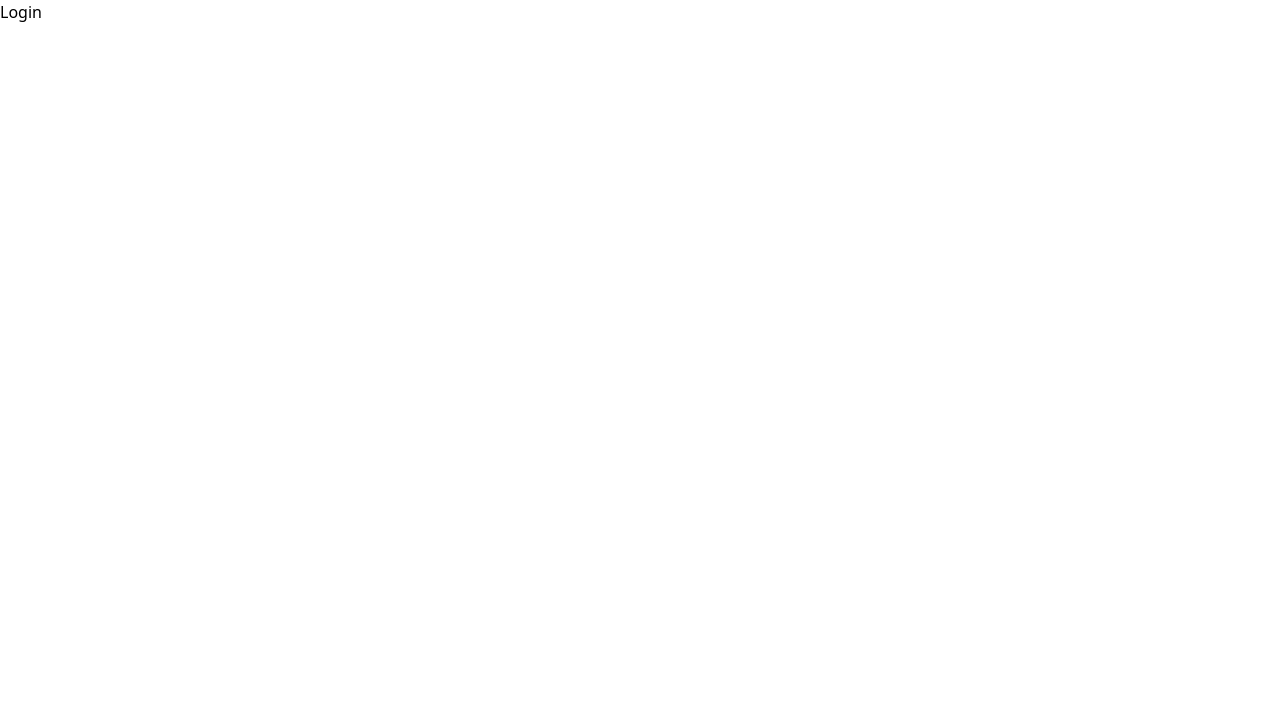
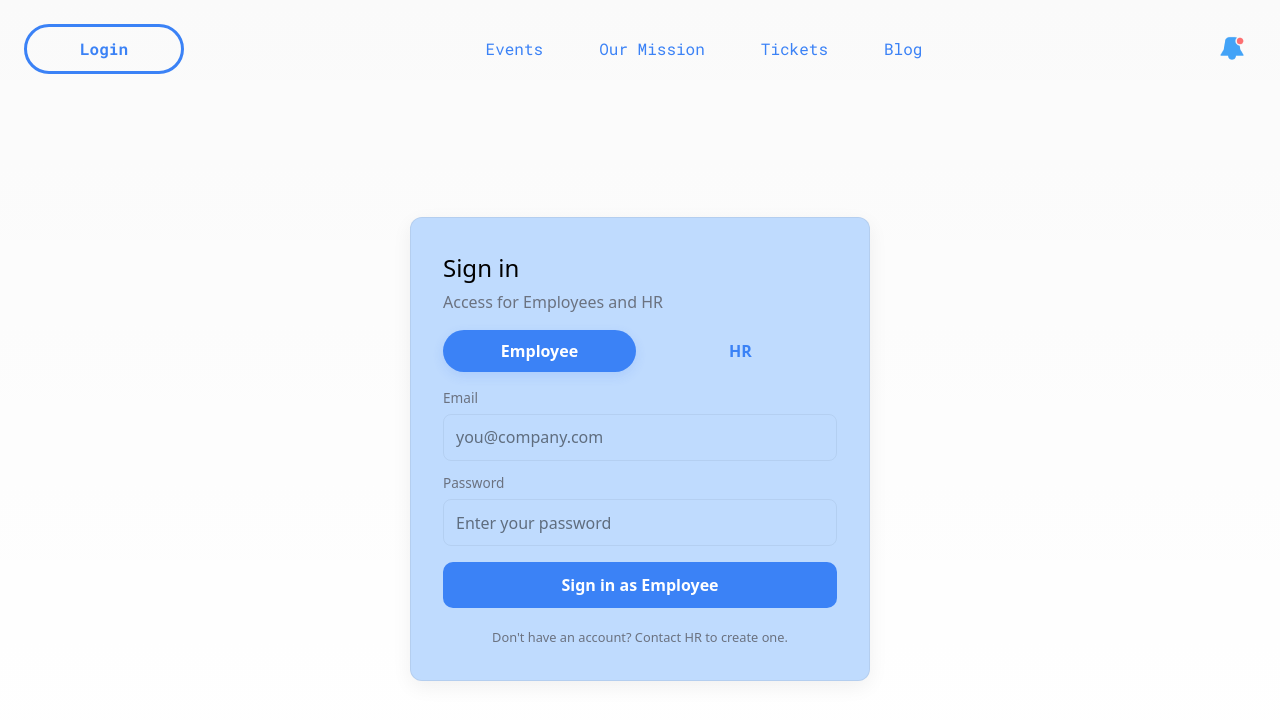
Before and after one commit to rogerjacobj/rj10-erm-system, a React (Vite) app in the folder frontend/: page /login in a window 1280 px wide. Shown: the top 720 px of the page. Built offline with nearby package versions, Linux system fonts and the light colour scheme.

Commit message:
update 9

```diff
--- a/frontend/src/components/Navbar.jsx
+++ b/frontend/src/components/Navbar.jsx
@@ -13,12 +13,15 @@ const Navbar = () => {
   ];
 
   return (
-    <header className="flex flex-col md:flex-row items-center p-4 md:p-6 font-mono" style={{ color: 'var(--color-text)' }}>
-      <div className="mb-3 md:mb-0">
+    <header className="flex items-center mr-2 p-4 md:p-6 font-mono" style={{ color: 'var(--color-text)' }}>
+
+      <div className="mr-6 hidden md:block">
         <Link to="/login" className="login-pill inline-block text-center">Login</Link>
       </div>
+
+
       <button
-        className="md:hidden p-2"
+        className="md:hidden p-2 mr-2"
         aria-label="Toggle navigation"
         aria-expanded={open}
         onClick={() => setOpen(prev => !prev)}
@@ -37,13 +40,9 @@ const Navbar = () => {
         />
       </button>
 
-      {/* Nav */}
-      <nav
-        className={`overflow-hidden transition-all duration-300 md:overflow-visible md:transition-none ${
-          open ? 'max-h-96 opacity-100' : 'max-h-0 opacity-0'
-        } md:max-h-full md:opacity-100`}
-      >
-        <ul className="flex flex-col md:flex-row md:items-center gap-4 md:gap-8 text-[var(--color-primary)]">
+      {/* Centered Nav: use flex-1 and justify-center on md+ screens */}
+      <nav className={`flex-1 ${open ? 'block' : 'hidden'} md:block`}>
+        <ul className="flex flex-col md:flex-row md:justify-center md:items-center gap-4 md:gap-8 text-[var(--color-primary)]">
           {navItems.map((item, idx) => (
             <li key={item.to} className="list-none">
               <Link
@@ -60,7 +59,7 @@ const Navbar = () => {
       </nav>
 
       {/* Right: bell */}
-      <div className="mt-3 md:mt-0">
+      <div className="ml-4">
         <img src={bell} alt="notifications" className="w-8" />
       </div>
     </header>
--- /dev/null
+++ b/frontend/src/pages/Login.css
@@ -0,0 +1,131 @@
+:root {
+  --card-bg: var(--color-highlight, #f8fafc);
+  --card-border: rgba(0,0,0,0.06);
+  --primary: var(--color-primary, #2563eb);
+  --text: var(--color-text, #0f172a);
+  --muted: #6b7280;
+}
+
+.page-root {
+  min-height: 100vh;
+  display: flex;
+  flex-direction: column;
+  background: linear-gradient(180deg, rgba(0,0,0,0.02), transparent);
+}
+
+.login-container {
+  flex: 1;
+  display: flex;
+  align-items: center;
+  justify-content: center;
+  padding: 2rem 1rem;
+}
+
+.login-card {
+  width: 100%;
+  max-width: 460px;
+  background: var(--card-bg);
+  border: 1px solid var(--card-border);
+  border-radius: 12px;
+  padding: 2rem;
+  box-shadow: 0 6px 20px rgba(2,6,23,0.06);
+}
+
+.login-title {
+  margin: 0 0 4px;
+  font-size: 1.5rem;
+  color: var(--text);
+}
+
+.login-sub {
+  margin: 0 0 1rem 0;
+  color: var(--muted);
+}
+
+.role-toggle {
+  display: flex;
+  gap: 0.5rem;
+  margin-bottom: 1rem;
+}
+
+.role-btn {
+  flex: 1;
+  padding: 0.5rem 0.75rem;
+  border-radius: 999px;
+  border: 1px solid transparent;
+  background: transparent;
+  cursor: pointer;
+  color: var(--primary);
+  font-weight: 600;
+}
+
+.role-btn.active {
+  background: var(--primary);
+  color: white;
+  box-shadow: 0 4px 12px rgba(37,99,235,0.12);
+}
+
+.login-form {
+  display: grid;
+  gap: 0.75rem;
+  margin-top: 0.5rem;
+}
+
+.field {
+  display: flex;
+  flex-direction: column;
+}
+
+.label-text {
+  font-size: 0.85rem;
+  color: var(--muted);
+  margin-bottom: 6px;
+}
+
+.field input {
+  padding: 0.65rem 0.75rem;
+  border-radius: 8px;
+  border: 1px solid rgba(15,23,42,0.06);
+  outline: none;
+  font-size: 1rem;
+}
+
+.field input:focus {
+  box-shadow: 0 0 0 4px rgba(37,99,235,0.08);
+  border-color: var(--primary);
+}
+
+.error {
+  color: #b91c1c;
+  background: rgba(185,28,28,0.04);
+  padding: 0.5rem;
+  border-radius: 8px;
+  font-size: 0.95rem;
+}
+
+.submit-btn {
+  margin-top: 0.25rem;
+  width: 100%;
+  padding: 0.7rem;
+  border-radius: 10px;
+  background: var(--primary);
+  color: white;
+  border: none;
+  font-weight: 700;
+  cursor: pointer;
+}
+
+.submit-btn:disabled {
+  opacity: 0.7;
+  cursor: not-allowed;
+}
+
+.login-foot {
+  margin-top: 1rem;
+  color: var(--muted);
+  text-align: center;
+}
+
+@media (max-width: 640px) {
+  .login-card { padding: 1.25rem; }
+}
--- a/frontend/src/pages/Login.jsx
+++ b/frontend/src/pages/Login.jsx
@@ -1,8 +1,127 @@
-import React from 'react'
+import React, { useState } from 'react'
+import { useNavigate } from 'react-router-dom'
+import Navbar from '../components/Navbar'
+import './Login.css'
 
 const Login = () => {
+  const navigate = useNavigate()
+  const [role, setRole] = useState('employee') // 'employee' or 'hr'
+  const [email, setEmail] = useState('')
+  const [password, setPassword] = useState('')
+  const [loading, setLoading] = useState(false)
+  const [error, setError] = useState('')
+
+  const validate = () => {
+    if (!email) return 'Email is required.'
+    if (!/^[^@\s]+@[^@\s]+\.[^@\s]+$/.test(email)) return 'Enter a valid email.'
+    if (!password) return 'Password is required.'
+    if (password.length < 6) return 'Password must be at least 6 characters.'
+    return ''
+  }
+
+  const handleSubmit = async (e) => {
+    e.preventDefault()
+    setError('')
+    const v = validate()
+    if (v) {
+      setError(v)
+      return
+    }
+
+    setLoading(true)
+    try {
+      const res = await fetch('/api/login', {
+        method: 'POST',
+        headers: { 'Content-Type': 'application/json' },
+        body: JSON.stringify({ role, email, password }),
+      })
+
+      if (!res.ok) {
+        const data = await res.json().catch(() => ({}))
+        throw new Error(data.message || `Login failed: ${res.status}`)
+      }
+
+      // On success, backend should return user info + token (this is a convention)
+      const data = await res.json()
+      // Save token if provided
+      if (data.token) localStorage.setItem('token', data.token)
+
+      // Navigate to a simple dashboard route depending on role
+      if (role === 'hr') navigate('/hr-dashboard')
+      else navigate('/employee-dashboard')
+    } catch (err) {
+      setError(err.message)
+    } finally {
+      setLoading(false)
+    }
+  }
+
   return (
-    <div>Login</div>
+    <div className="page-root">
+      <Navbar />
+      <main className="login-container">
+        <div className="login-card" role="main">
+          <h1 className="login-title">Sign in</h1>
+
+          <p className="login-sub">Access for Employees and HR</p>
+
+          <div className="role-toggle" role="tablist" aria-label="Select role">
+            <button
+              type="button"
+              aria-pressed={role === 'employee'}
+              className={`role-btn ${role === 'employee' ? 'active' : ''}`}
+              onClick={() => setRole('employee')}
+            >
+              Employee
+            </button>
+            <button
+              type="button"
+              aria-pressed={role === 'hr'}
+              className={`role-btn ${role === 'hr' ? 'active' : ''}`}
+              onClick={() => setRole('hr')}
+            >
+              HR
+            </button>
+          </div>
+
+          <form className="login-form" onSubmit={handleSubmit} noValidate>
+            <label className="field">
+              <span className="label-text">Email</span>
+              <input
+                type="email"
+                value={email}
+                onChange={(e) => setEmail(e.target.value)}
+                placeholder="you@company.com"
+                aria-label="email"
+                required
+              />
+            </label>
+
+            <label className="field">
+              <span className="label-text">Password</span>
+              <input
+                type="password"
+                value={password}
+                onChange={(e) => setPassword(e.target.value)}
+                placeholder="Enter your password"
+                aria-label="password"
+                required
+              />
+            </label>
+
+            {error && <div className="error" role="alert">{error}</div>}
+
+            <button className="submit-btn" type="submit" disabled={loading}>
+              {loading ? 'Signing in…' : `Sign in as ${role === 'hr' ? 'HR' : 'Employee'}`}
+            </button>
+          </form>
+
+          <div className="login-foot">
+            <small>Don't have an account? Contact HR to create one.</small>
+          </div>
+        </div>
+      </main>
+    </div>
   )
 }
 
```
Also changed, not shown: 1 other file (tests, documents, lock files or other folders).
